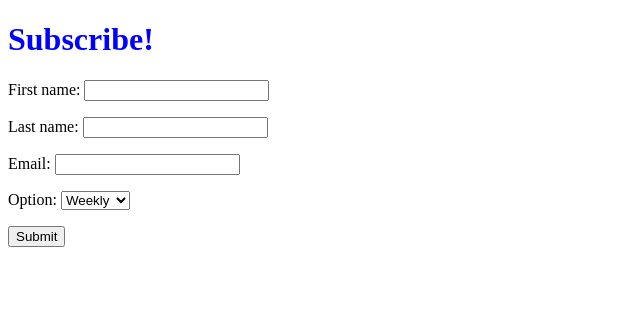
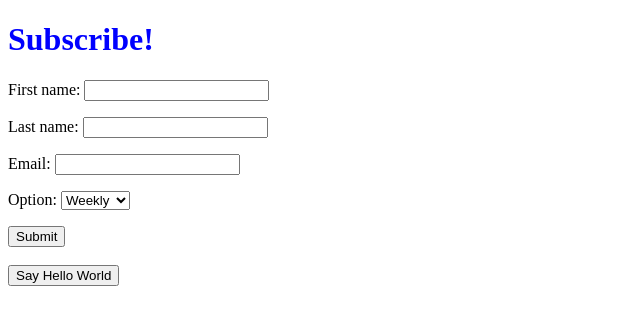
Before and after one commit to z4gon/jobapp_django, a Django app: page /subscribe in a window 1280 px wide. Shown: the top 325 px of the page, without its empty margins (0-640 px from the left). Run offline with Django 4.2, Linux system fonts and the light colour scheme.

Commit message:
static js file

```diff
--- /dev/null
+++ b/subscriptions/static/subscriptions/main.js
@@ -0,0 +1,3 @@
+function helloWorld() {
+    alert('Hello, world!');
+}
--- a/subscriptions/templates/subscriptions/subscribe.html
+++ b/subscriptions/templates/subscriptions/subscribe.html
@@ -20,5 +20,8 @@
 			{% csrf_token %} {{ form.as_p }}
 			<input type="submit" value="Submit" />
 		</form>
+		</br>
+		<input type="button" value="Say Hello World" onclick="helloWorld()" />
+		<script src="{% static 'subscriptions/main.js' %}"></script>
 	</body>
 </html>
```
